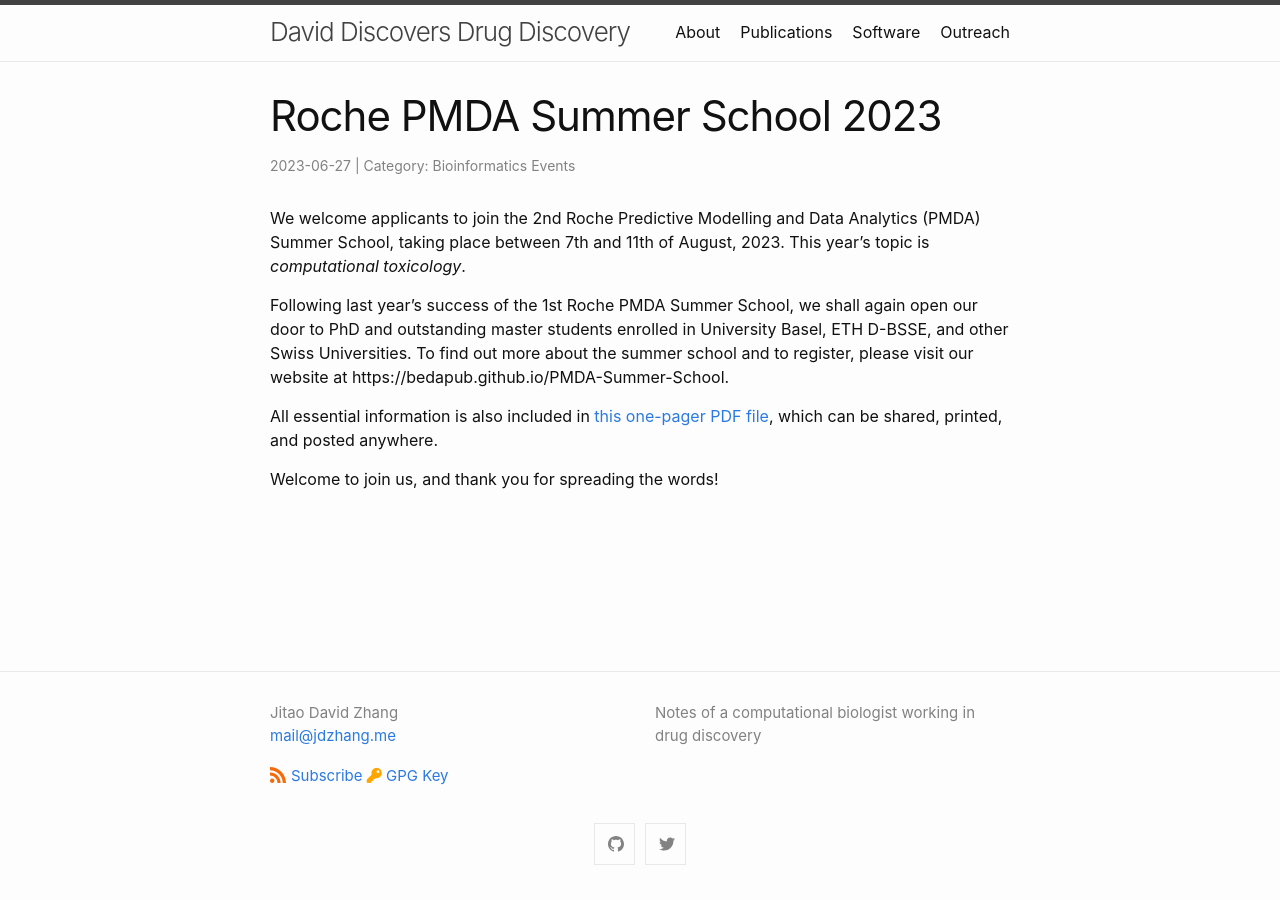
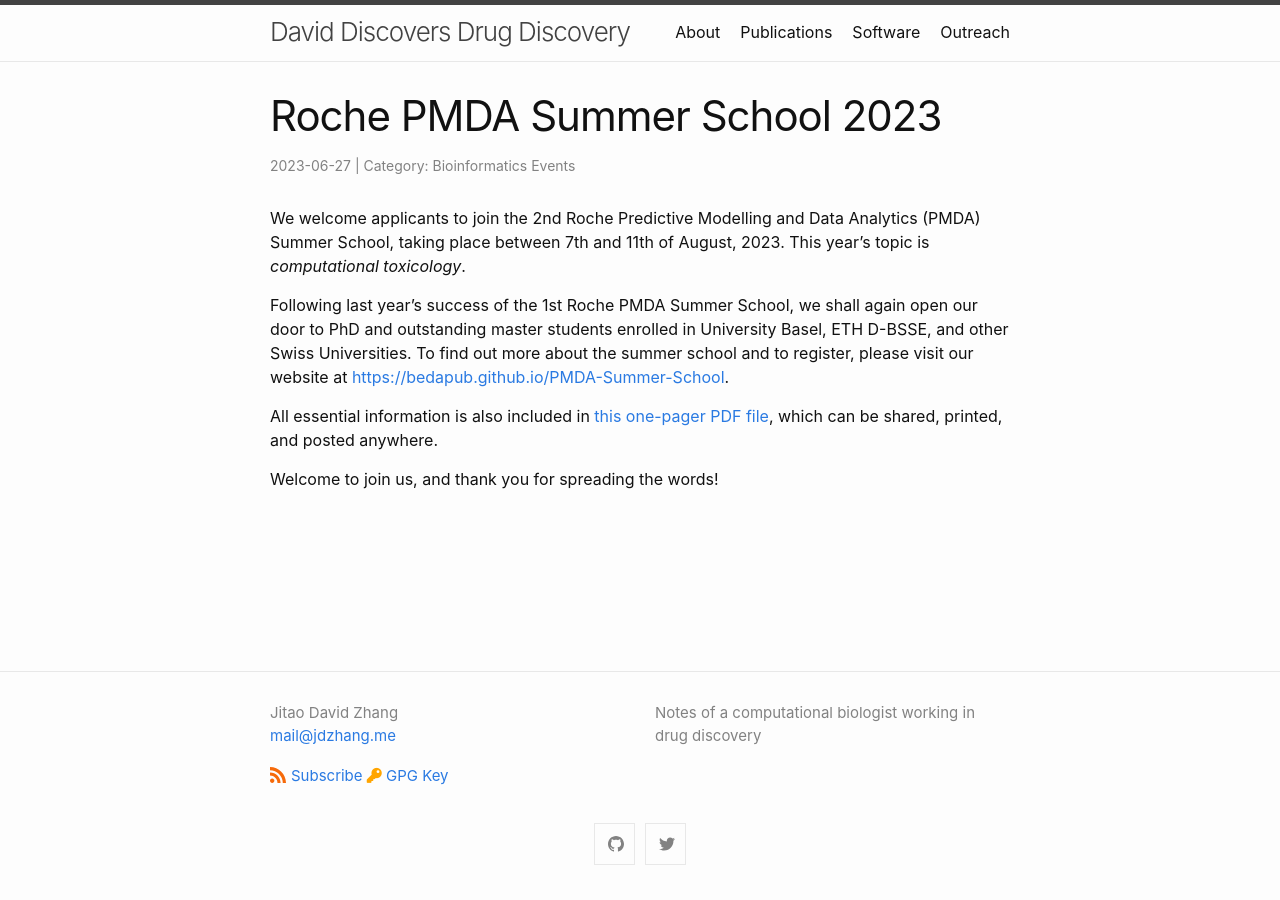
Before and after one commit to Accio/accio.github.io, a Jekyll site: the page built from _posts/2023-06-27-PMDA-summer-school-2023.md, in a window 1280 px wide. Built offline with Jekyll 4.4.1, drawn with Linux system fonts in a browser that asks for light colours; comment, search, counter and statistics services are not loaded; some of the changed lines change nothing that is shown.

Commit message:
add web link

```diff
--- a/_posts/2023-06-27-PMDA-summer-school-2023.md
+++ b/_posts/2023-06-27-PMDA-summer-school-2023.md
@@ -6,7 +6,7 @@
 
 We welcome applicants to join the 2nd Roche Predictive Modelling and Data Analytics (PMDA) Summer School, taking place between 7th and 11th of August, 2023. This year's topic is *computational toxicology*.
 
-Following last year's success of the 1st Roche PMDA Summer School, we shall again open our door to PhD and outstanding master students enrolled in University Basel, ETH D-BSSE, and other Swiss Universities. To find out more about the summer school and to register, please visit our website at https://bedapub.github.io/PMDA-Summer-School.
+Following last year's success of the 1st Roche PMDA Summer School, we shall again open our door to PhD and outstanding master students enrolled in University Basel, ETH D-BSSE, and other Swiss Universities. To find out more about the summer school and to register, please visit our website at [https://bedapub.github.io/PMDA-Summer-School](https://bedapub.github.io/PMDA-Summer-School).
 
 All essential information is also included in [this one-pager PDF file]({{ site.url }}/assets/pdf/2023-2nd-Roche-PMDA-summer-school-A4.pdf), which can be shared, printed, and posted anywhere.
 
```
